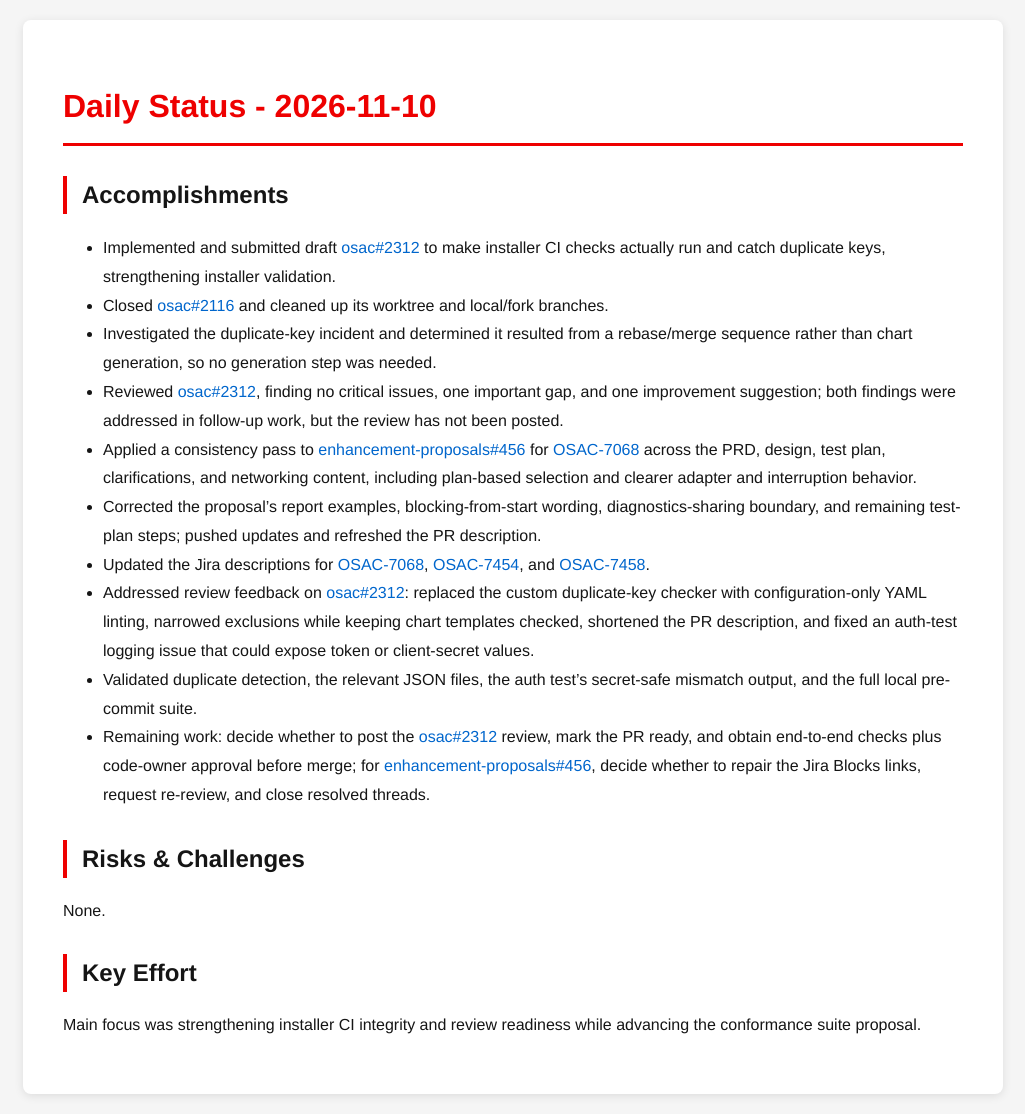
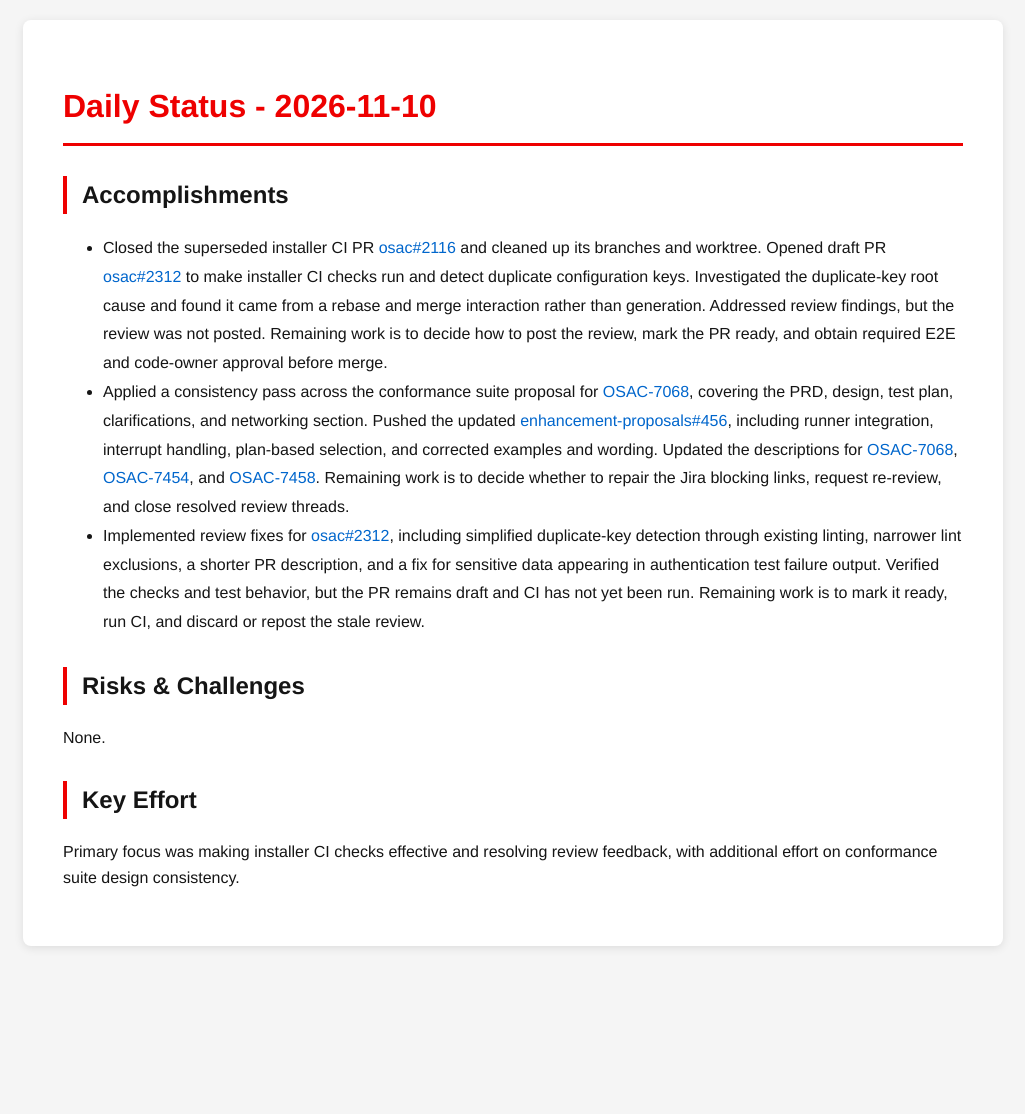
Before and after one commit to tzvatot/daily-status, a Jekyll site: the page built from 2026-11-10.md, in a window 1280 px wide. Shown: the whole page, without its empty margins (127-1152 px from the left). Built offline with Jekyll 4.4.1, drawn with Linux system fonts in a browser that asks for light colours; after the commit the page ends 966 px from its top, so only the background shows below that.

Commit message:
Daily status update - 2026-11-10

```diff
--- a/2026-11-10.md
+++ b/2026-11-10.md
@@ -7,19 +7,12 @@ date: 2026-11-10
 # Daily Status - 2026-11-10
 
 ## Accomplishments
-- Implemented and submitted draft [osac#2312](https://github.com/osac-project/osac/pull/2312) to make installer CI checks actually run and catch duplicate keys, strengthening installer validation.
-- Closed [osac#2116](https://github.com/osac-project/osac/pull/2116) and cleaned up its worktree and local/fork branches.
-- Investigated the duplicate-key incident and determined it resulted from a rebase/merge sequence rather than chart generation, so no generation step was needed.
-- Reviewed [osac#2312](https://github.com/osac-project/osac/pull/2312), finding no critical issues, one important gap, and one improvement suggestion; both findings were addressed in follow-up work, but the review has not been posted.
-- Applied a consistency pass to [enhancement-proposals#456](https://github.com/osac-project/enhancement-proposals/pull/456) for [OSAC-7068](https://redhat.atlassian.net/browse/OSAC-7068) across the PRD, design, test plan, clarifications, and networking content, including plan-based selection and clearer adapter and interruption behavior.
-- Corrected the proposal's report examples, blocking-from-start wording, diagnostics-sharing boundary, and remaining test-plan steps; pushed updates and refreshed the PR description.
-- Updated the Jira descriptions for [OSAC-7068](https://redhat.atlassian.net/browse/OSAC-7068), [OSAC-7454](https://redhat.atlassian.net/browse/OSAC-7454), and [OSAC-7458](https://redhat.atlassian.net/browse/OSAC-7458).
-- Addressed review feedback on [osac#2312](https://github.com/osac-project/osac/pull/2312): replaced the custom duplicate-key checker with configuration-only YAML linting, narrowed exclusions while keeping chart templates checked, shortened the PR description, and fixed an auth-test logging issue that could expose token or client-secret values.
-- Validated duplicate detection, the relevant JSON files, the auth test's secret-safe mismatch output, and the full local pre-commit suite.
-- Remaining work: decide whether to post the [osac#2312](https://github.com/osac-project/osac/pull/2312) review, mark the PR ready, and obtain end-to-end checks plus code-owner approval before merge; for [enhancement-proposals#456](https://github.com/osac-project/enhancement-proposals/pull/456), decide whether to repair the Jira Blocks links, request re-review, and close resolved threads.
+- Closed the superseded installer CI PR [osac#2116](https://github.com/osac-project/osac/pull/2116) and cleaned up its branches and worktree. Opened draft PR [osac#2312](https://github.com/osac-project/osac/pull/2312) to make installer CI checks run and detect duplicate configuration keys. Investigated the duplicate-key root cause and found it came from a rebase and merge interaction rather than generation. Addressed review findings, but the review was not posted. Remaining work is to decide how to post the review, mark the PR ready, and obtain required E2E and code-owner approval before merge.
+- Applied a consistency pass across the conformance suite proposal for [OSAC-7068](https://redhat.atlassian.net/browse/OSAC-7068), covering the PRD, design, test plan, clarifications, and networking section. Pushed the updated [enhancement-proposals#456](https://github.com/osac-project/enhancement-proposals/pull/456), including runner integration, interrupt handling, plan-based selection, and corrected examples and wording. Updated the descriptions for [OSAC-7068](https://redhat.atlassian.net/browse/OSAC-7068), [OSAC-7454](https://redhat.atlassian.net/browse/OSAC-7454), and [OSAC-7458](https://redhat.atlassian.net/browse/OSAC-7458). Remaining work is to decide whether to repair the Jira blocking links, request re-review, and close resolved review threads.
+- Implemented review fixes for [osac#2312](https://github.com/osac-project/osac/pull/2312), including simplified duplicate-key detection through existing linting, narrower lint exclusions, a shorter PR description, and a fix for sensitive data appearing in authentication test failure output. Verified the checks and test behavior, but the PR remains draft and CI has not yet been run. Remaining work is to mark it ready, run CI, and discard or repost the stale review.
 
 ## Risks & Challenges
 None.
 
 ## Key Effort
-Main focus was strengthening installer CI integrity and review readiness while advancing the conformance suite proposal.
+Primary focus was making installer CI checks effective and resolving review feedback, with additional effort on conformance suite design consistency.
```
